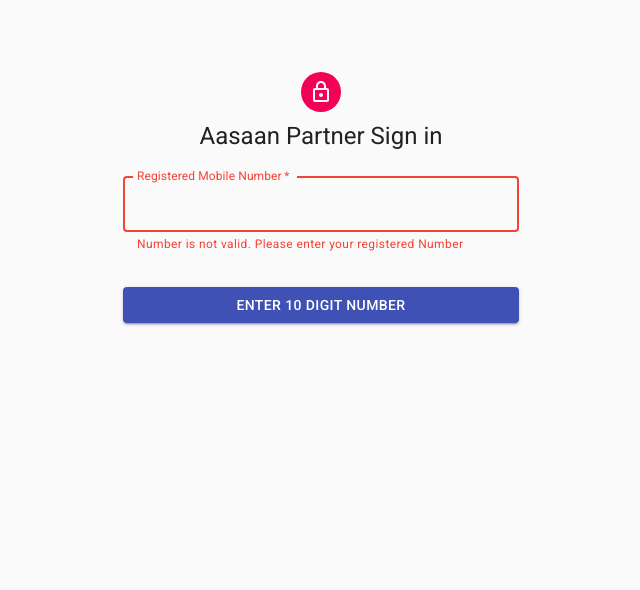
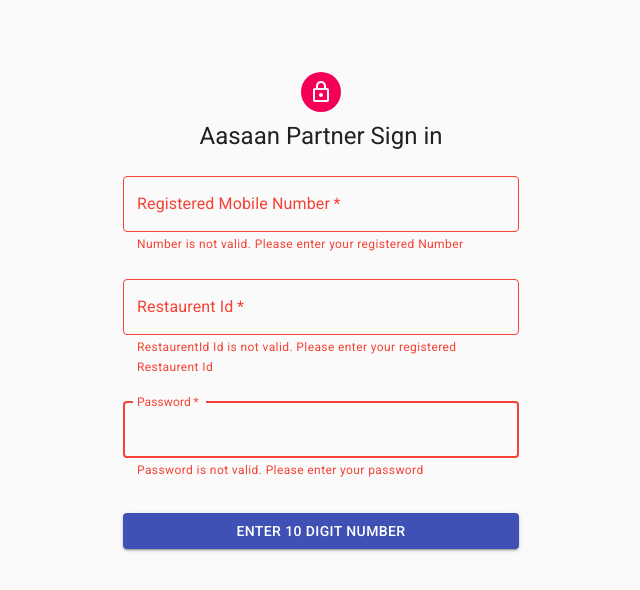
Before and after one commit to manishkrpandey/restarentpartnerappweb, a React (Create React App) app: page / in a window 1280 px wide. Shown: the top 590 px of the page, without its empty margins (319-959 px from the left). Built offline with nearby package versions, Linux system fonts and the light colour scheme.

Commit message:
field changes

```diff
--- a/src/Component/Login/Login.js
+++ b/src/Component/Login/Login.js
@@ -95,7 +95,11 @@
   const [otpfromServer,setOtpfromServer]= useState();
   const [registeredMobileNumber,setMobileNumber]= useState('');
   const [otpReceived,setotpReceived]= useState('');
+  const [password,setpassword]= useState('');
+  const [restaurentId,setrestaurentId]= useState('');
   const [isValidMobileNumber,setisValidMobileNumber]= useState(false);
+  const [isValidRestaurentId,setisValidRestaurentId]= useState(false);
+  const [isValidpassword,setisValidpassword]= useState(false);
   const [isValidMobileOTP,setisValidMobileOTP]= useState(false);
   const formRef = useRef();
   const formRefOtp = useRef();
@@ -110,7 +114,7 @@
     "employee_type_id": "1"
   }
     event.preventDefault();
-     if(isValidMobileNumber){
+     if(isValidMobileNumber && isValidRestaurentId && isValidpassword){
       getOTPService(getOtpServiceReqObject).then((res) => {
        if(res && res.data && res.data.data){
         setOtpfromServer(res.data.data.otp);
@@ -189,6 +193,21 @@
     }
   }
 
+  const checkValidateDataPassword = (data) =>{
+    let passwordRegex = /[0-9a-zA-Z]/g
+    console.log('data.target.value',data.target.value);
+    setpassword(data.target.value);
+    let validPassword = passwordRegex.test(data.target.value);
+    setisValidpassword(validPassword);
+  }
+
+  const checkValidateDataRestaurent = (data) =>{
+    let passwordRegex = /[0-9a-zA-Z]/g
+    setrestaurentId(data.target.value);
+    let validRestaurentId = passwordRegex.test(data.target.value);
+    setisValidRestaurentId(validRestaurentId);
+  }
+
   return (
     <Container component="main" maxWidth="xs">
       <CssBaseline />
@@ -201,7 +220,7 @@
         </Typography>
         <form className={classes.form} ref={formRef} noValidate>
           {
-            isMobile ? ( <TextField
+            isMobile ? (<> <TextField
               variant="outlined"
               margin="normal"
               required
@@ -215,7 +234,38 @@
               onChange={checkValidateData}
               error={!isValidMobileNumber}
             helperText={!isValidMobileNumber ? "Number is not valid. Please enter your registered Number":''}
-            />) : (<TextField
+            />
+            <TextField
+              variant="outlined"
+              margin="normal"
+              required
+              fullWidth
+              id="email"
+              label="Restaurent Id"
+              name="email"
+              autoComplete="email"
+              value={restaurentId}
+              autoFocus
+              onChange={checkValidateDataRestaurent}
+              error={!isValidRestaurentId}
+            helperText={!isValidRestaurentId ? "RestaurentId Id  is not valid. Please enter your registered Restaurent Id":''}
+            />
+            <TextField
+              variant="outlined"
+              margin="normal"
+              required
+              fullWidth
+              id="email"
+              label="Password"
+              name="email"
+              autoComplete="email"
+              value={password}
+              autoFocus
+              onChange={checkValidateDataPassword}
+              error={!isValidpassword}
+            helperText={!isValidpassword ? "Password is not valid. Please enter your password":''}
+            />
+            </>) : (<TextField
               ref={formRefOtp}
               variant="outlined"
               margin="normal"
--- a/src/Service.js
+++ /dev/null
@@ -1,21 +0,0 @@
-
-import firebase from 'firebase/app'
-import 'firebase/storage'
-export const FakeAuth = {
-    authenticate() {
-        if(localStorage.getItem('login')){
-            return true;
-        }
-      return false;
-    }
-  };
-
-export const firebaseConfig = {
-  apiKey: "AIzaSyAxLI-05Nl5BYB-ZUPj1OnSYXt3b8A5TIg",
-  projectId: "asaanagent",
-  storageBucket: "gs://asaanagent.appspot.com",
-};
-// Initialize Firebase
-firebase.initializeApp(firebaseConfig);
-
-export const storage = firebase.storage();
```
